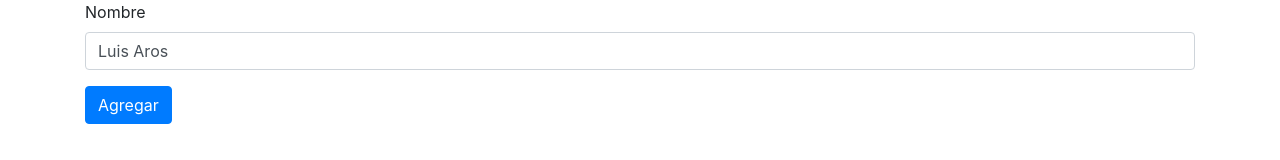
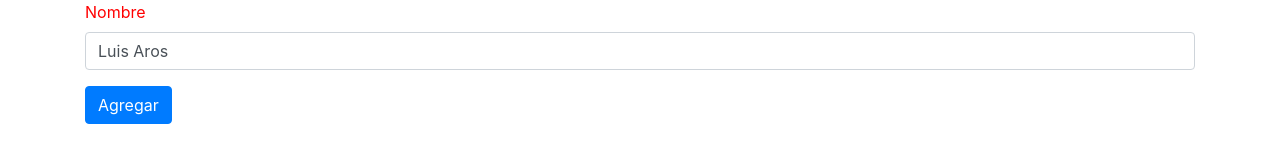
Before and after one commit to arellano84/meuprojecto, an Angular app: page / in a window 1280 px wide. Shown: the top 160 px of the page. Built offline with nearby package versions, Linux system fonts and the light colour scheme.

Commit message:
9.16. Adicionando estilos CSS em componentes

```diff
--- a/src/app/trabajador-card/trabajador-card.component.ts
+++ b/src/app/trabajador-card/trabajador-card.component.ts
@@ -3,7 +3,13 @@ import { Component, OnInit, Input } from '@angular/core';
 @Component({
   selector: 'app-trabajador-card',
   templateUrl: './trabajador-card.component.html',
-  styleUrls: ['./trabajador-card.component.css']
+  //styleUrls: ['./trabajador-card.component.css']
+  styles: [`
+    .card-body {
+      text-transform: uppercase;
+      color: blue;
+    }
+  `]
 })
 export class TrabajadorCardComponent{
 
--- a/src/app/trabajador-form/trabajador-form.component.css
+++ b/src/app/trabajador-form/trabajador-form.component.css
@@ -0,0 +1,3 @@
+label {
+    color:red;
+}
--- a/src/app/trabajador-form/trabajador-form.component.ts
+++ b/src/app/trabajador-form/trabajador-form.component.ts
@@ -17,10 +17,6 @@ export class TrabajadorFormComponent {
     this.agregado = true;
     console.log(this.agregado);
 
-    /*this.trabajadores.push({
-        id: ++this.ultimoId,
-        nombre: this.nombre
-    });*/
     const trabajador = {
       id: ++this.ultimoId,
       nombre: this.nombre
```
